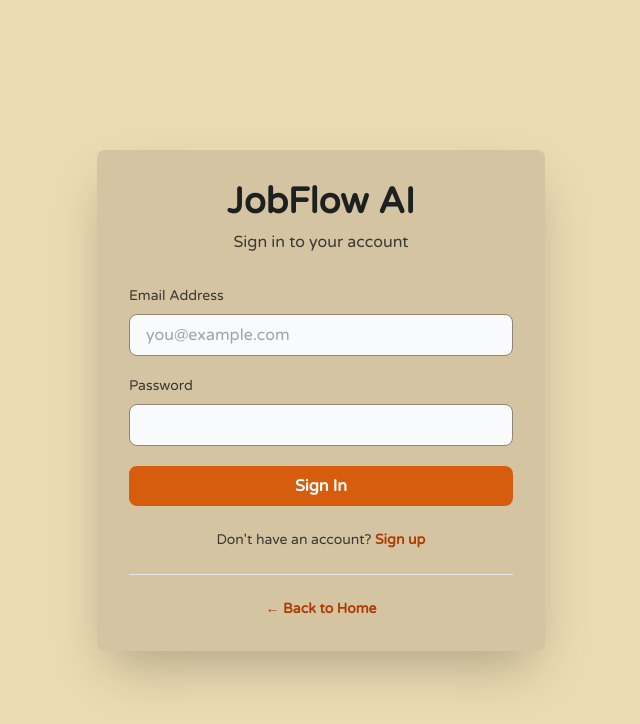
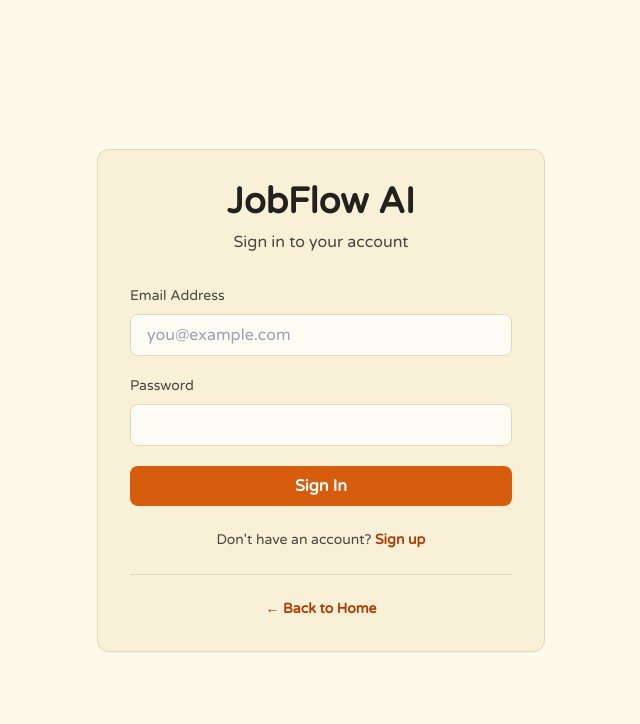
Before and after one commit to baraa-elhajj/job-flow-ai, a React (Vite) app in the folder client/: page /login in a window 1280 px wide. Shown: the top 724 px of the page, without its empty margins (319-959 px from the left). Built offline with nearby package versions, Linux system fonts and the light colour scheme.

Commit message:
fix light theme

```diff
--- a/client/src/components/Navbar.tsx
+++ b/client/src/components/Navbar.tsx
@@ -19,7 +19,7 @@ const Navbar = () => {
   }, [isDark]);
 
   return (
-    <nav className="sticky top-0 z-50 backdrop-blur-md bg-gruvbox-bg/80 border-b border-gruvbox-bg3">
+    <nav className="sticky top-0 z-50 backdrop-blur-md bg-gruvbox-bg/90 border-b border-gruvbox-bg3">
       <div className="max-w-6xl mx-auto px-6 py-4 flex justify-between items-center">
         <Link to="/">
           <div className="flex items-center gap-2 cursor-pointer hover:opacity-80 transition">
--- a/client/src/components/jobs/HnhiringJobListItem.tsx
+++ b/client/src/components/jobs/HnhiringJobListItem.tsx
@@ -10,11 +10,11 @@ export default function HnhiringJobListItem({ job }: { job: HnhiringJobApiRespon
   const [skillsOpen, setSkillsOpen] = useState(true);
 
   return (
-    <div className="bg-gruvbox-bg1 border border-gruvbox-bg3 rounded-lg p-6 hover:border-gruvbox-orange transition shadow-sm hover:shadow-md">
+    <div className="job-card">
       <div className="flex justify-between items-start mb-4">
         <div className="flex-1">
           <div className="flex items-center mb-3">
-            <span className="inline-flex items-center gap-1.5 px-2.5 py-0.5 rounded-full text-[10px] font-bold uppercase tracking-wider bg-orange-100 text-orange-600 dark:bg-orange-900/30 dark:text-orange-400 border border-orange-200 dark:border-orange-800 shadow-sm">
+            <span className="badge-hn">
               <Terminal className="w-3 h-3" />
               HN Hiring
             </span>
--- a/client/src/components/jobs/LinkedInJobListItem.tsx
+++ b/client/src/components/jobs/LinkedInJobListItem.tsx
@@ -17,11 +17,11 @@ export default function LinkedInJobListItem({
   const datePosted = job.posted_date;
 
   return (
-    <div className="bg-gruvbox-bg1 border border-gruvbox-bg3 rounded-lg p-6 hover:border-gruvbox-orange transition shadow-sm hover:shadow-md">
+    <div className="job-card">
       <div className="flex justify-between items-start mb-4">
         <div className="flex-1">
           <div className="flex items-center mb-3">
-            <span className="inline-flex items-center gap-1.5 px-2.5 py-0.5 rounded-full text-[10px] font-bold uppercase tracking-wider bg-blue-100 text-blue-600 dark:bg-blue-900/30 dark:text-blue-400 border border-blue-200 dark:border-blue-800 shadow-sm">
+            <span className="badge-linkedin">
               <Globe className="w-3 h-3" />
               LinkedIn
             </span>
--- a/client/src/index.css
+++ b/client/src/index.css
@@ -86,20 +86,23 @@ body {
 
 @layer base {
   :root {
-    --color-bg: 235 219 178;
-    --color-bg0_h: 242 229 188;
-    --color-bg0_s: 235 219 178;
-    --color-bg1: 213 196 161;
-    --color-bg2: 189 174 147;
-    --color-bg3: 168 153 132;
-    --color-bg4: 146 131 116;
-    --color-fg: 40 40 40;
-    --color-fg0: 29 32 33;
-    --color-fg1: 40 40 40;
-    --color-fg2: 60 56 54;
-    --color-fg3: 80 73 69;
-    --color-fg4: 102 92 84;
+    color-scheme: light;
+    /* Gruvbox light — extra-soft cream (lighter, still warm, not white) */
+    --color-bg: 253 249 235;
+    --color-bg0_h: 255 252 245;
+    --color-bg0_s: 251 245 225;
+    --color-bg1: 249 241 215;
+    --color-bg2: 245 232 205;
+    --color-bg3: 228 215 188;
+    --color-bg4: 206 192 168;
+    --color-fg: 55 50 47;
+    --color-fg0: 35 33 30;
+    --color-fg1: 55 50 47;
+    --color-fg2: 75 69 64;
+    --color-fg3: 95 87 80;
+    --color-fg4: 115 106 98;
     --color-gray: 146 131 116;
+    /* Accents: canonical Gruvbox light palette */
     --color-red: 204 36 29;
     --color-red_light: 157 0 6;
     --color-green: 152 151 26;
@@ -116,7 +119,12 @@ body {
     --color-orange_light: 175 58 3;
   }
 
+  html:not(.dark) body {
+    background-color: rgb(var(--color-bg));
+  }
+
   .dark {
+    color-scheme: dark;
     --color-bg: 40 40 40;
     --color-bg0_h: 29 32 33;
     --color-bg0_s: 50 48 47;
@@ -147,3 +155,48 @@ body {
     --color-orange_light: 254 128 25;
   }
 }
+
+@layer components {
+  .job-card {
+    @apply bg-gruvbox-bg1 border border-gruvbox-bg3 rounded-xl p-6 transition-all duration-200;
+    @apply hover:border-gruvbox-orange;
+  }
+
+  html:not(.dark) .job-card {
+    box-shadow: 0 1px 2px rgb(35 33 30 / 0.04);
+  }
+
+  html:not(.dark) .job-card:hover {
+    box-shadow: 0 2px 6px rgb(35 33 30 / 0.06);
+  }
+
+  .badge-source {
+    @apply inline-flex items-center gap-1.5 px-2.5 py-0.5 rounded-full text-[10px] font-bold uppercase tracking-wider border;
+  }
+
+  .badge-linkedin {
+    @apply badge-source;
+    background-color: rgb(var(--color-blue) / 0.14);
+    color: rgb(var(--color-blue_light));
+    border-color: rgb(var(--color-blue) / 0.28);
+  }
+
+  .dark .badge-linkedin {
+    background-color: rgb(var(--color-blue) / 0.22);
+    color: rgb(var(--color-blue_light));
+    border-color: rgb(var(--color-blue) / 0.35);
+  }
+
+  .badge-hn {
+    @apply badge-source;
+    background-color: rgb(var(--color-orange) / 0.14);
+    color: rgb(var(--color-orange_light));
+    border-color: rgb(var(--color-orange) / 0.28);
+  }
+
+  .dark .badge-hn {
+    background-color: rgb(var(--color-orange) / 0.22);
+    color: rgb(var(--color-orange_light));
+    border-color: rgb(var(--color-orange) / 0.35);
+  }
+}
--- a/client/src/pages/Home.tsx
+++ b/client/src/pages/Home.tsx
@@ -7,19 +7,19 @@ export default function Home({ source }: { source: string }) {
   return (
     <div className="min-h-screen bg-gruvbox-bg transition-colors duration-300">
       <div className="max-w-6xl mx-auto px-4 sm:px-6 pt-8 md:pt-12 pb-4">
-        <div className="flex flex-col lg:flex-row lg:items-end justify-between gap-6 mb-8 border-b border-gruvbox-bg3/20 pb-6">
+        <div className="flex flex-col lg:flex-row lg:items-end justify-between gap-6 mb-8 border-b border-gruvbox-bg3 pb-6">
           <div className="text-center lg:text-left">
             <h1 className="text-3xl sm:text-4xl md:text-5xl font-black text-gruvbox-fg0 mb-3 tracking-tight">
               JobFlow <span className="text-gruvbox-orange">AI</span>
             </h1>
-            <p className="text-gruvbox-fg4 text-base sm:text-lg max-w-2xl leading-relaxed">
+            <p className="text-gruvbox-fg3 text-base sm:text-lg max-w-2xl leading-relaxed">
               The ultimate aggregator for high-signal tech opportunities.
               Parsed with AI, delivered to you.
             </p>
           </div>
 
           <div className="flex items-center justify-center lg:justify-end">
-            <div className="flex bg-gruvbox-bg1/50 border border-gruvbox-bg3/30 rounded-xl p-1 shadow-sm overflow-x-auto no-scrollbar max-w-full">
+            <div className="flex bg-gruvbox-bg1 border border-gruvbox-bg3 rounded-xl p-1 overflow-x-auto no-scrollbar max-w-full">
               {[
                 { id: "all", label: "ALL Jobs", path: "/" },
                 { id: "hnhiring", label: "HN Hiring", path: "/hnhiring" },
--- a/client/src/pages/JobDetails.tsx
+++ b/client/src/pages/JobDetails.tsx
@@ -129,7 +129,7 @@ export default function JobDetail() {
         </button>
 
         {/* Job Header */}
-        <div className="bg-gruvbox-bg1 border border-gruvbox-bg3 rounded-lg p-8 mb-8 shadow-sm">
+        <div className="job-card p-8 mb-8">
           <h1 className="text-4xl font-bold text-gruvbox-fg0 mb-2">
             {job.title}
           </h1>
@@ -194,7 +194,7 @@ export default function JobDetail() {
         </div>
 
         {/* Job Description */}
-        <div className="bg-gruvbox-bg1 border border-gruvbox-bg3 rounded-lg p-8 mb-8 shadow-sm">
+        <div className="job-card p-8 mb-8">
           <h2 className="text-2xl font-bold text-gruvbox-fg0 mb-4">
             Job Description
           </h2>
--- a/client/src/pages/JobsList.tsx
+++ b/client/src/pages/JobsList.tsx
@@ -73,7 +73,7 @@ export default function JobsList({ source }: { source: string }) {
           {jobs.length > 0 ? (
             jobs.map((job) => <JobsListItemRow key={job._id} job={job} />)
           ) : (
-            <div className="bg-gruvbox-bg1 border border-gruvbox-bg3 rounded-lg p-12 text-center">
+            <div className="job-card p-12 text-center">
               <p className="text-gruvbox-fg4 text-lg">No jobs found.</p>
             </div>
           )}
--- a/client/src/pages/Login.tsx
+++ b/client/src/pages/Login.tsx
@@ -4,7 +4,7 @@ export default function Login() {
   return (
     <div className="min-h-screen bg-gruvbox-bg flex items-center justify-center px-4">
       <div className="w-full max-w-md">
-        <div className="bg-gruvbox-bg1 rounded-lg shadow-2xl p-8">
+        <div className="job-card p-8">
           <div className="mb-8 text-center">
             <h1 className="text-4xl font-bold text-gruvbox-fg0 mb-2">JobFlow AI</h1>
             <p className="text-gruvbox-fg2">Sign in to your account</p>
@@ -22,7 +22,7 @@ export default function Login() {
                 id="email"
                 type="email"
                 placeholder="you@example.com"
-                className="w-full px-4 py-2 border border-gruvbox-bg4 rounded-lg focus:outline-none focus:ring-2 focus:ring-gruvbox-orange focus:border-transparent bg-gray-50 transition"
+                className="w-full px-4 py-2 border border-gruvbox-bg3 rounded-lg focus:outline-none focus:ring-2 focus:ring-gruvbox-orange focus:border-transparent bg-gruvbox-bg0_h text-gruvbox-fg1 transition"
               />
             </div>
 
@@ -36,7 +36,7 @@ export default function Login() {
               <input
                 id="password"
                 type="password"
-                className="w-full px-4 py-2 border border-gruvbox-bg4 rounded-lg focus:outline-none focus:ring-2 focus:ring-gruvbox-orange focus:border-transparent bg-gray-50 transition"
+                className="w-full px-4 py-2 border border-gruvbox-bg3 rounded-lg focus:outline-none focus:ring-2 focus:ring-gruvbox-orange focus:border-transparent bg-gruvbox-bg0_h text-gruvbox-fg1 transition"
               />
             </div>
 
@@ -60,7 +60,7 @@ export default function Login() {
             </p>
           </div>
 
-          <div className="flex justify-center mt-6 pt-6 border-t border-gray-200">
+          <div className="flex justify-center mt-6 pt-6 border-t border-gruvbox-bg3">
             <Link
               to="/"
               className="text-sm text-gruvbox-orange_light hover:text-gruvbox-orange font-semibold text-center"
```
